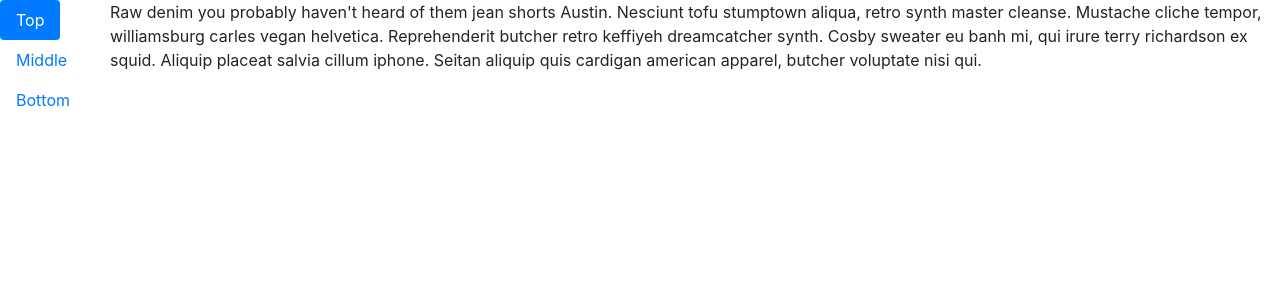
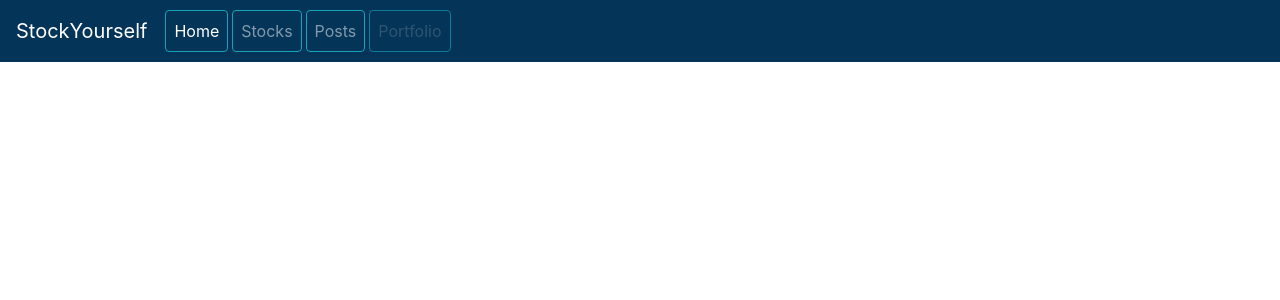
Before and after one commit to 211115-jwa/P2-StockYourself-Fronend-Amplifier, an Angular app in the folder StockYourself/: page / in a window 1280 px wide. Shown: the top 300 px of the page. Built offline with nearby package versions, Linux system fonts and the light colour scheme.

Commit message:
got the nav styling fixed, can't click on it yet.

```diff
--- a/StockYourself/src/app/components/nav/nav.component.html
+++ b/StockYourself/src/app/components/nav/nav.component.html
@@ -1,44 +1,29 @@
-<div class="d-flex">
+
+<nav class="navbar navbar-expand-lg navbar-dark" style="background-color: #043457;">
+  <a class="navbar-brand" href="#">StockYourself</a>
+  <button class="navbar-toggler" type="button" data-toggle="collapse" data-target="#navbarTogglerDemo02" aria-controls="navbarTogglerDemo02" aria-expanded="false" aria-label="Toggle navigation">
+    <span class="navbar-toggler-icon"></span>
+  </button>
+  <div class="collapse navbar-collapse" id="navbarNav">
+    <ul class="navbar-nav">
+      <li class="nav-item active">
+        <a class="btn btn-outline-info nav-link" href="#" role="button" style="margin: 2px;">Home <span class="sr-only"></span></a>
+      </li>
+      <li class="nav-item">
+        <a class="btn btn-outline-info nav-link" href="#" role="button" style="margin: 2px;">Stocks</a>
+      </li>
+      <li class="nav-item">
+        <a class="btn btn-outline-info nav-link" href="#" role="button" style="margin: 2px;">Posts</a>
+      </li>
+      <li class="nav-item">
+        <a class="btn btn-outline-info nav-link disabled" href="#" role="button" tabindex="-1" aria-disabled="true" style="margin: 2px;">Portfolio</a>
+      </li>
+    </ul>
+  </div>
+</nav>
 
 
-  <div class="d-flex">
-    <ul ngbNav #nav="ngbNav" [(activeId)]="activeId" class="nav-pills" orientation="horizontal">
-      <li ngbNavItem="left">
-        <a ngbNavLink>Top</a>
-        <ng-template ngbNavContent>
-          <p>Raw denim you probably haven't heard of them jean shorts Austin. Nesciunt tofu stumptown aliqua, retro synth
-            master cleanse. Mustache cliche tempor, williamsburg carles vegan helvetica. Reprehenderit butcher retro
-            keffiyeh dreamcatcher synth. Cosby sweater eu banh mi, qui irure terry richardson ex squid. Aliquip placeat
-            salvia cillum iphone. Seitan aliquip quis cardigan american apparel, butcher voluptate nisi qui.</p>
-        </ng-template>
-      </li>
-      <li ngbNavItem="middle">
-        <a ngbNavLink>Middle</a>
-        <ng-template ngbNavContent>
-          <p>Exercitation +1 labore velit, blog sartorial PBR leggings next level wes anderson artisan four loko
-            farm-to-table craft beer twee. Qui photo booth letterpress, commodo enim craft beer mlkshk aliquip jean shorts
-            ullamco ad vinyl cillum PBR. Homo nostrud organic, assumenda labore aesthetic magna delectus mollit. Keytar
-            helvetica VHS salvia yr, vero magna velit sapiente labore stumptown. Vegan fanny pack odio cillum wes anderson
-            8-bit, sustainable jean shorts beard ut DIY ethical culpa terry richardson biodiesel. Art party scenester
-            stumptown, tumblr butcher vero sint qui sapiente accusamus tattooed echo park.</p>
-        </ng-template>
-      </li>
-      <li ngbNavItem="right">
-        <a ngbNavLink>Bottom</a>
-        <ng-template ngbNavContent>
-          <p>Sed commodo, leo at suscipit dictum, quam est porttitor sapien, eget sodales nibh elit id diam. Nulla facilisi.
-            Donec egestas ligula vitae odio interdum aliquet. Duis lectus turpis, luctus eget tincidunt eu, congue et odio.
-            Duis pharetra et nisl at faucibus. Quisque luctus pulvinar arcu, et molestie lectus ultrices et. Sed diam urna,
-            egestas ut ipsum vel, volutpat volutpat neque. Praesent fringilla tortor arcu. Vivamus faucibus nisl enim, nec
-            tristique ipsum euismod facilisis. Morbi ut bibendum est, eu tincidunt odio. Orci varius natoque penatibus et
-            magnis dis parturient montes, nascetur ridiculus mus. Mauris aliquet odio ac lorem aliquet ultricies in eget
-            neque. Phasellus nec tortor vel tellus pulvinar feugiat.</p>
-        </ng-template>
-      </li>
-    </ul>
 
-    <div [ngbNavOutlet]="nav" class="ml-4"></div>
-  </div>
 <!-- <ng-container *ngIf="showLogin">
     <app-login (login)="setup()"></app-login>
 </ng-container> -->
--- a/StockYourself/src/index.html
+++ b/StockYourself/src/index.html
@@ -5,7 +5,8 @@
   <title>Stockyourself</title>
   <base href="/">
   <meta name="viewport" content="width=device-width, initial-scale=1">
-
+  <!-- CSS only -->
+<link href="https://cdn.jsdelivr.net/npm/bootstrap@5.1.3/dist/css/bootstrap.min.css" rel="stylesheet" integrity="sha384-1BmE4kWBq78iYhFldvKuhfTAU6auU8tT94WrHftjDbrCEXSU1oBoqyl2QvZ6jIW3" crossorigin="anonymous">
 </head>
 <body>
   <app-root></app-root>
```
